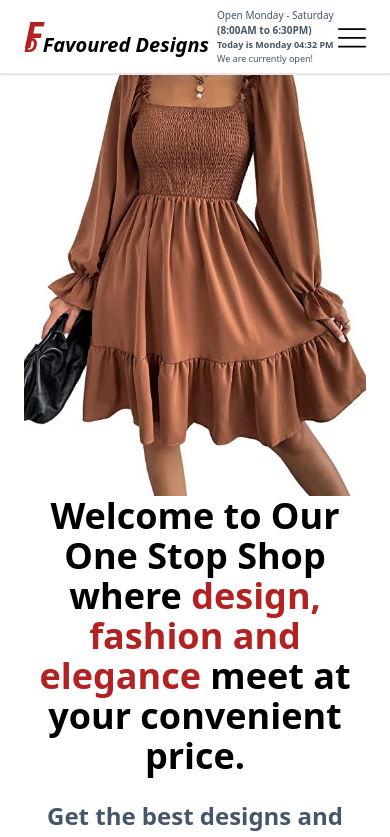
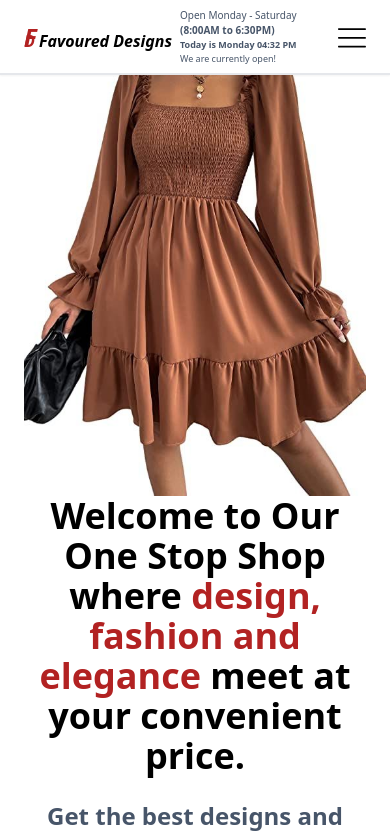
Before and after one commit to JAS-D98/Favour-Designs-Website, a React (Vite) app: page / in a window 390 px wide. Shown: the top 837 px of the page. Built offline with nearby package versions, Linux system fonts and the light colour scheme.

Commit message:
fix hidden navbar

```diff
--- a/src/Components/Navbar.jsx
+++ b/src/Components/Navbar.jsx
@@ -8,7 +8,7 @@ const Navbar = () => {
   return (
     <header className="px-6 py-2 sm:px-8 sm:py-4 z-10 w-full border-b-2 shadow-sm bg-white fixed">
         <nav className="flex justify-between items-center max-container">
-            <a href="/" className="text-xl font-bold italic sm:text-xl sm:ml-6 sm:flex sm:flex-row sm:items-center justify-center md:text-2xl"><span className="text-firebrick"><h1 className="text-4xl -mb-6 mr-3">F</h1> D</span> Favoured Designs</a>
+            <a href="/" className="text-[16px] font-bold italic sm:text-xl sm:ml-6 sm:flex sm:flex-row sm:items-center justify-center md:text-2xl"><span className="text-firebrick"><h1 className="text-2xl sm:text-4xl -mb-6 mr-3">F</h1> D</span> Favoured Designs</a>
             <ul className="flex-1 flex justify-center items-center gap-16 max-lg:hidden md:ml-6 md:gap-10">
             {navLinks.map((item)=>(
                 <li key={item.label} className="relative hover:text-firebrick"><a href={item.href} className="font-montserrat leading-normal md:text-6 text-slate-gray font-semibold">{item.label}</a></li>
```
